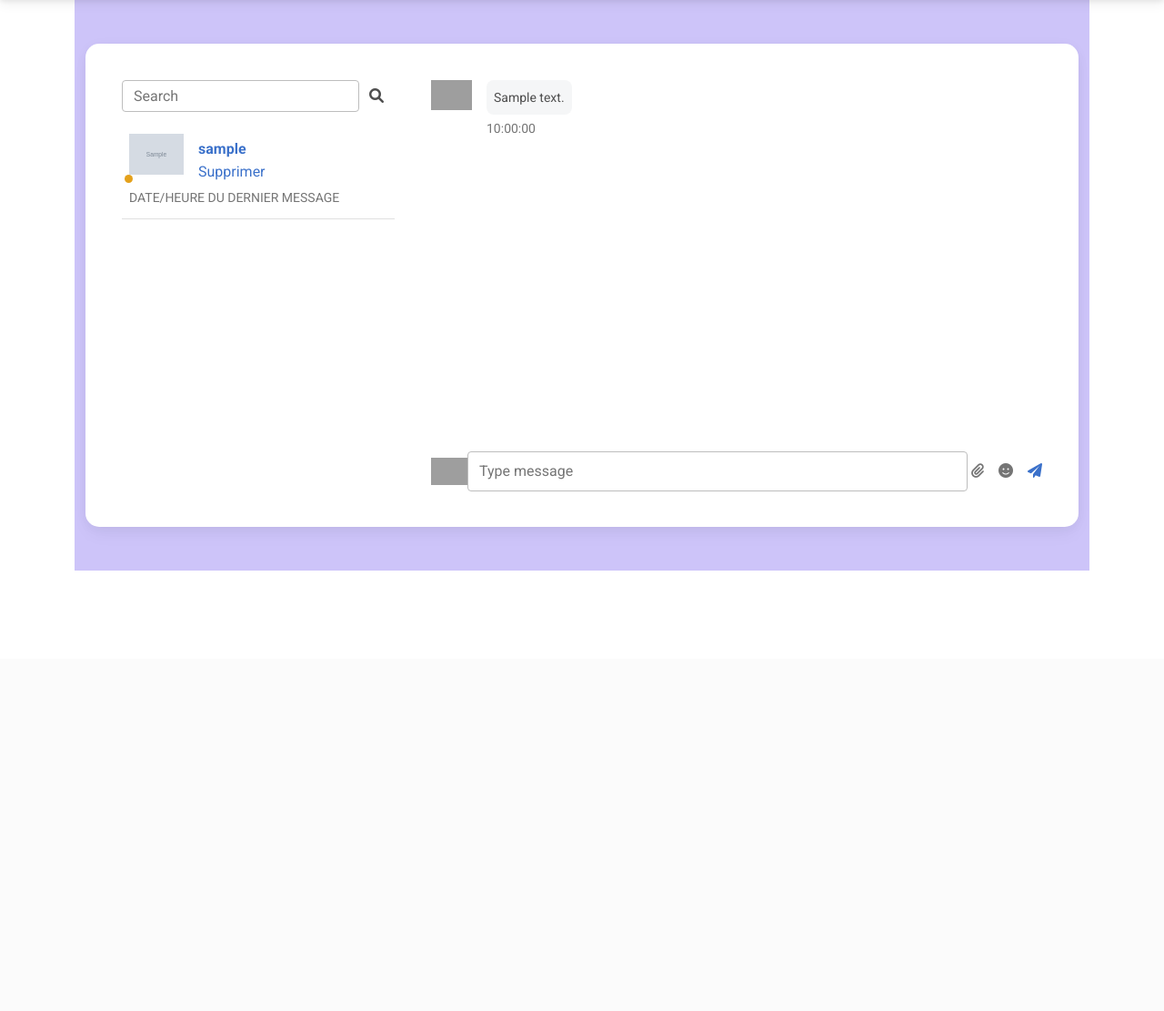
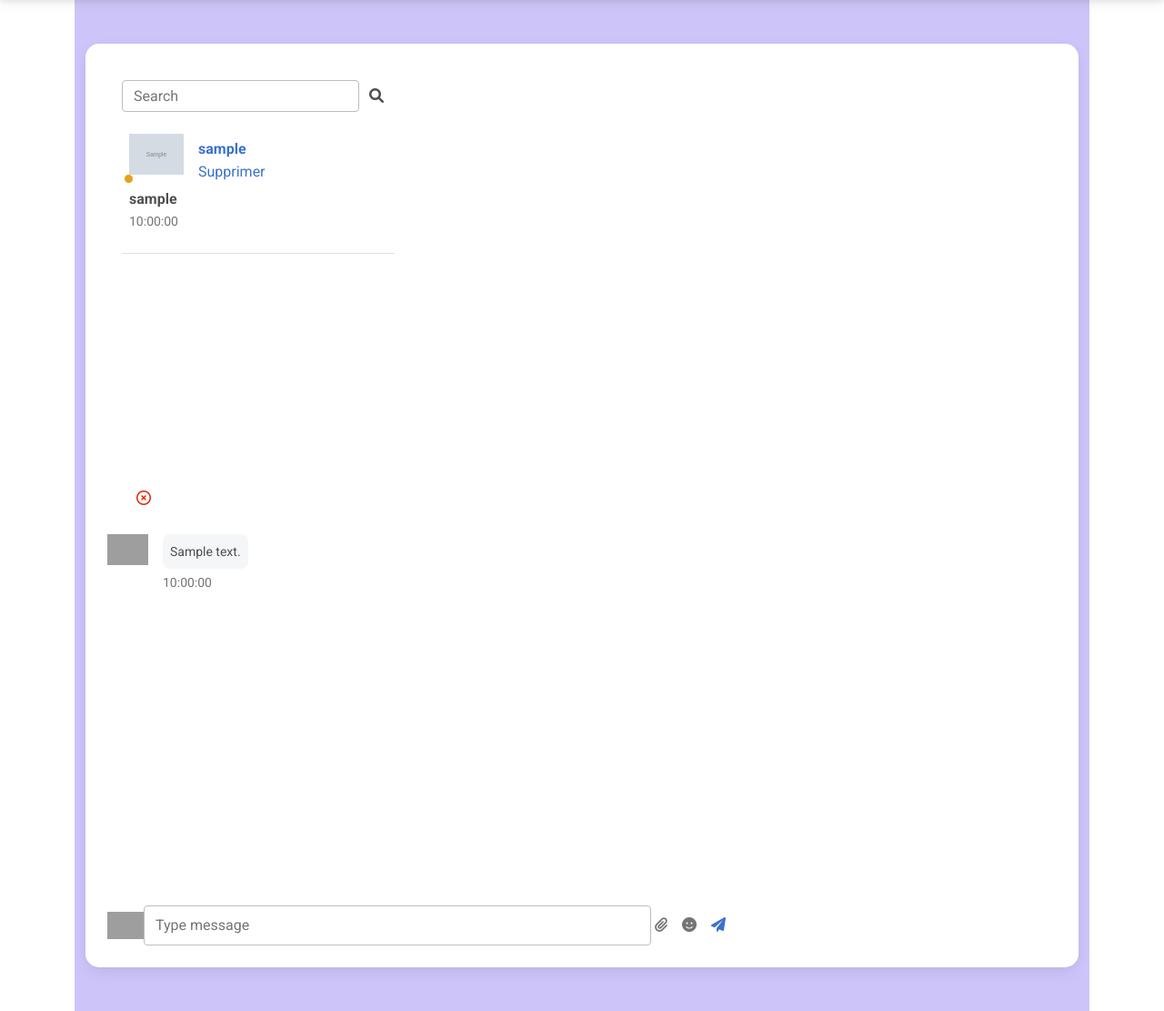
Before and after one commit to Manooonlb/AIctivity-planner, a Symfony app: template api/templates/message/index.html.twig in a window 1280 px wide. Shown: the part 76-1187 px from the top of the page at 91% size. Before the commit the page ends 703 px from the top, so only its background shows below. Run offline with Twig, Linux system fonts and the light colour scheme; the template is opened without the code that fills it: most values are stand-ins (such as "Sample title", 1, 10 or a date in 2020); grey boxes marked "Sample" are stand-in pictures; some libraries are stand-ins or nearby versions; grey boxes are pictures that could not be loaded.

Commit message:
paperplane issue

```diff
--- a/api/templates/components/navbar.html.twig
+++ b/api/templates/components/navbar.html.twig
@@ -34,11 +34,8 @@
             {% if is_granted('ROLE_USER') %}
 
               {% set unreadTotal = app.user.getUnreadMessageCount() %}
-              {% set conversationsReceived = app.user.getConversationsActivitiesParticipants()|length %}
 
-              {% if conversationsReceived > 0 %}
                 <a type="favicon" href="{{ path('app_show_all_conversations') }}" class="far fa-paper-plane"></a>
-              {% endif %}
 
               {% if unreadTotal > 0 %}
                 <span id="conversation-unread" class="badge bg-danger rounded-pill float-end">{{ unreadTotal }}</span>
--- a/api/templates/message/conversations.html.twig
+++ b/api/templates/message/conversations.html.twig
@@ -1,4 +1,4 @@
-{% extends 'base.html.twig' %}
+{# {% extends 'base.html.twig' %}
 
 {% block title %}Hello MessageController!
 {% endblock %}
@@ -90,4 +90,4 @@
 
 				</section>
 
-{% endblock %}
+{% endblock %} #}
--- a/api/templates/message/index.html.twig
+++ b/api/templates/message/index.html.twig
@@ -1,6 +1,6 @@
 {% extends 'base.html.twig' %}
 
-{% block title %}Hello MessageController!{% endblock %}
+{% block title %}Time to chat!{% endblock %}
 
 {% block body %}
 
@@ -41,11 +41,19 @@
 															</div>
 														</div>
 														<div class="pt-1">
-															<p class="small text-muted mb-1">DATE/HEURE DU DERNIER MESSAGE</p>
-                                {% set unreadTotal = app.user.getAllUnreadMessageForConversationCount(item) %}
-                                <span id="conversation-{{ item.id }}-unread" class="badge bg-danger rounded-pill float-end">{{ unreadTotal > 0 ? unreadTotal : '' }}</span>
+															{% if item.activityParticipant.id == app.user.id %}
+																<p class="fw-bold mb-0">{{ item.activityOwner.username }}</p>
+															{% endif %}
+															<p class="small text-muted">{{item.createdAt|date('H:i:s')}}</p>
 														</div>
-													</a>
+													</div>
+													<div class="d-flex flex-row align-items-center justify-content-between">
+														<a class="far fa-circle-xmark ms-3 justify-content-between" style="color: #e32400;" href="{{ path('app_delete_conversation', {'id': item.id}) }}" onclick="return confirm('This conversation will disappear forever... Are you sure?')"></a>
+														{% set unreadTotal = app.user.getAllUnreadMessageForConversationCount(item) %}
+														<span id="conversation-{{ item.id }}-unread" class="badge bg-danger rounded-pill">{{ unreadTotal > 0 ? unreadTotal : '' }}</span>
+													</div>
+												</a>
+
 											{% endfor %}
                     </li>
 
```
Also changed, not shown: api/templates/message/send.html.twig (deleted, +0 -9 lines), api/templates/message/show.html.twig (deleted, +0 -8 lines), api/public/css/style.css (line endings or trailing spaces).
